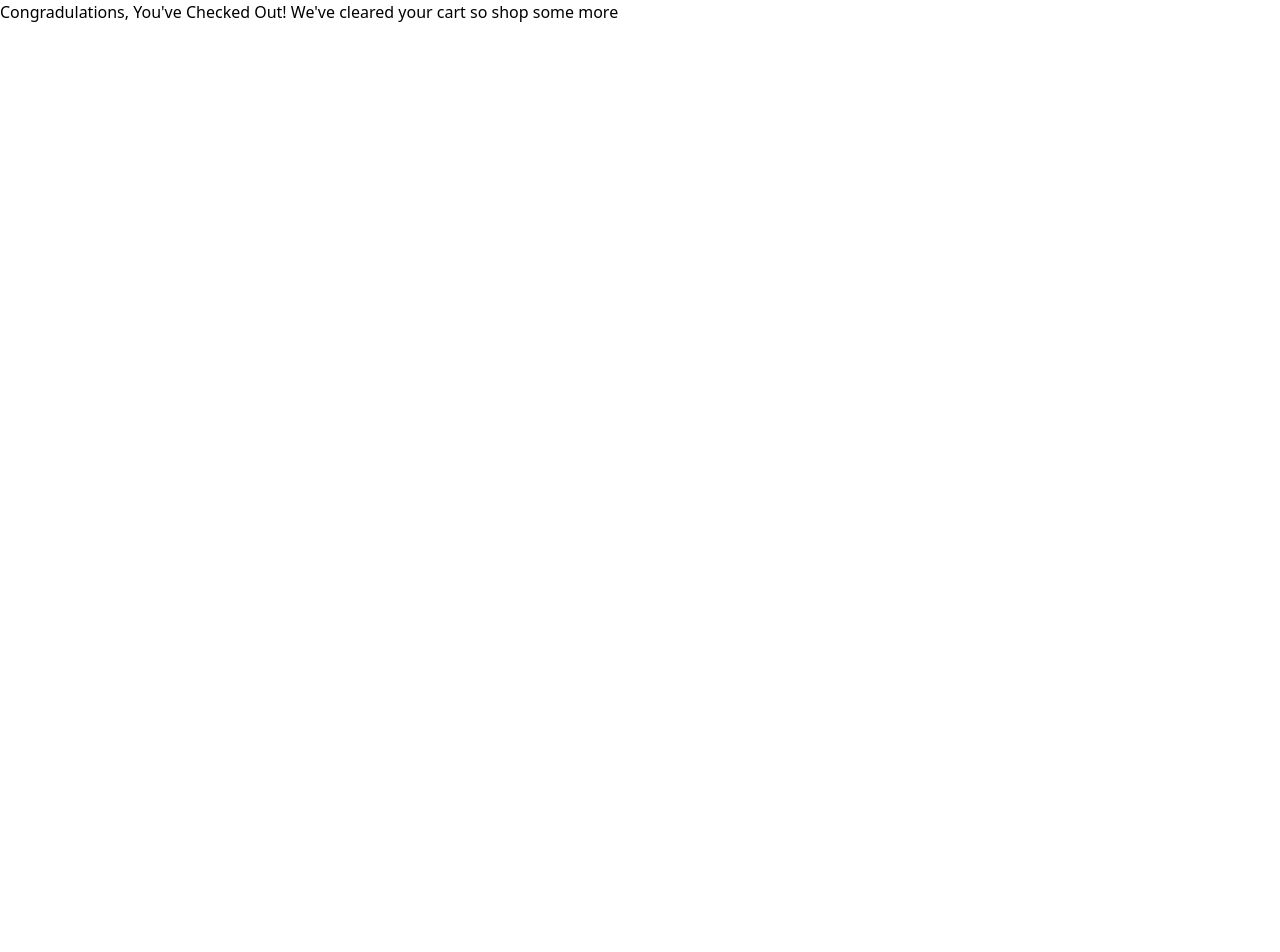
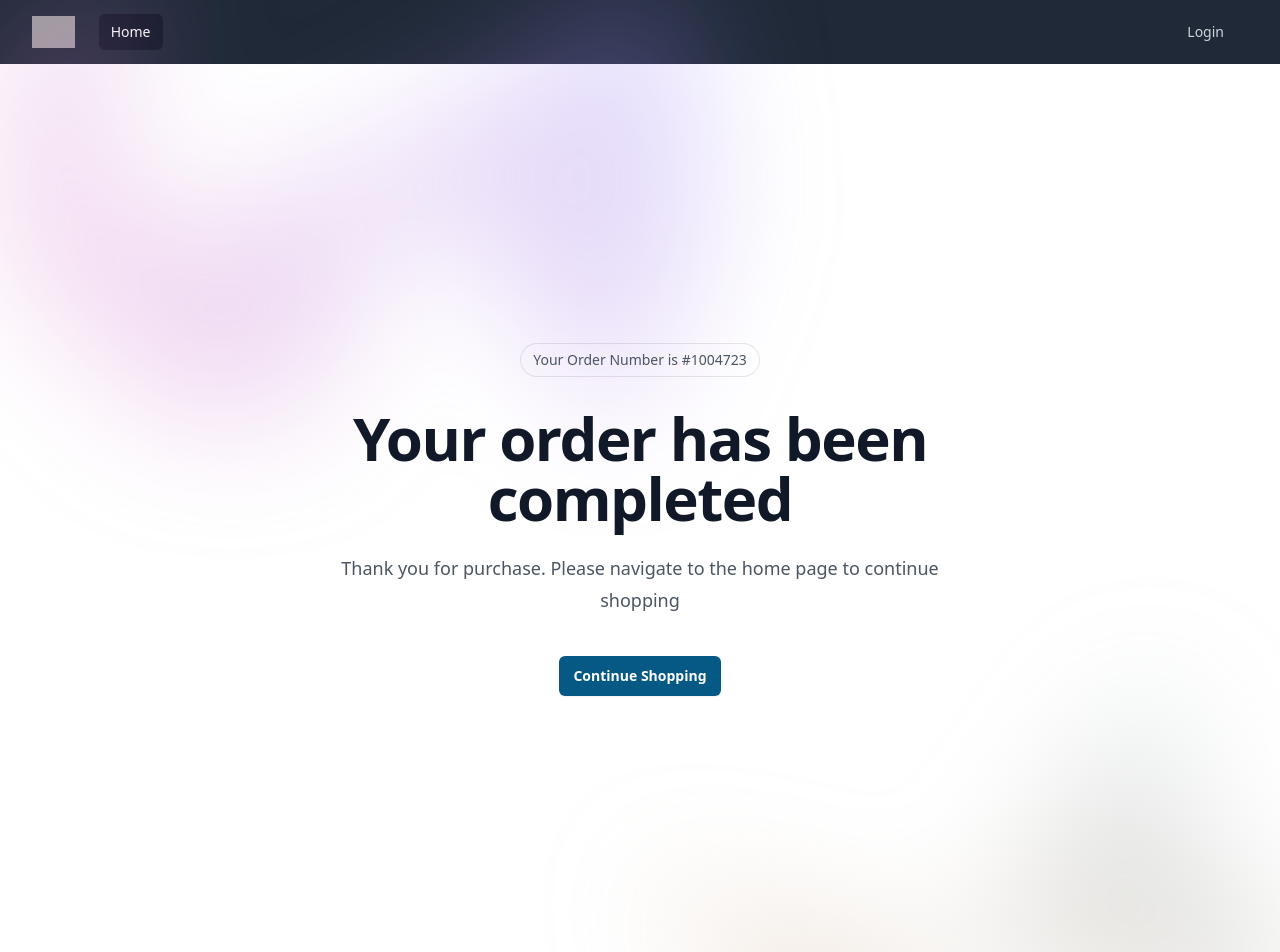
Before and after one commit to JSignature/ECommerceSite, a React (Vite) app: page /checkout in a window 1280 px wide. Shown: the top 952 px of the page. Before the commit the page ends 800 px from the top, so only its background shows below. Built offline with nearby package versions, Linux system fonts and the light colour scheme; grey boxes are pictures that could not be loaded.

Commit message:
add check out page styling

```diff
--- a/src/components/CheckOut.jsx
+++ b/src/components/CheckOut.jsx
@@ -1,11 +1,66 @@
 import React from 'react'
+import { useNavigate } from 'react-router-dom'
+import NavBar from './NavBar'
 
 const CheckOut = () => {
+  const navigate = useNavigate()
   return (
-    <div>
-      Congradulations, You've Checked Out! We've cleared your cart so shop some
-      more
-    </div>
+    <>
+      <NavBar />
+      <div className="bg-white">
+        <div className="relative isolate px-6 pt-14 lg:px-8">
+          <div
+            className="absolute inset-x-0 -top-40 -z-10 transform-gpu overflow-hidden blur-3xl sm:-top-80"
+            aria-hidden="true"
+          >
+            <div
+              className="relative left-[calc(50%-11rem)] aspect-[1155/678] w-[36.125rem] -translate-x-1/2 rotate-[30deg] bg-gradient-to-tr from-[#ff80b5] to-[#9089fc] opacity-30 sm:left-[calc(50%-30rem)] sm:w-[72.1875rem]"
+              style={{
+                clipPath:
+                  'polygon(74.1% 44.1%, 100% 61.6%, 97.5% 26.9%, 85.5% 0.1%, 80.7% 2%, 72.5% 32.5%, 60.2% 62.4%, 52.4% 68.1%, 47.5% 58.3%, 45.2% 34.5%, 27.5% 76.7%, 0.1% 64.9%, 17.9% 100%, 27.6% 76.8%, 76.1% 97.7%, 74.1% 44.1%)',
+              }}
+            />
+          </div>
+          <div className="mx-auto max-w-2xl py-32 sm:py-48 lg:py-56">
+            <div className="hidden sm:mb-8 sm:flex sm:justify-center">
+              <div className="relative rounded-full px-3 py-1 text-sm leading-6 text-gray-600 ring-1 ring-gray-900/10 hover:ring-gray-900/20">
+                Your Order Number is #1004723{' '}
+              </div>
+            </div>
+            <div className="text-center">
+              <h1 className="text-4xl font-bold tracking-tight text-gray-900 sm:text-6xl">
+                Your order has been completed
+              </h1>
+              <p className="mt-6 text-lg leading-8 text-gray-600">
+                Thank you for purchase. Please navigate to the home page to
+                continue shopping
+              </p>
+              <div className="mt-10 flex items-center justify-center gap-x-6">
+                <a
+                  onClick={() => navigate('/')}
+                  href="#"
+                  className="rounded-md bg-sky-800 px-3.5 py-2.5 text-sm font-semibold text-white shadow-sm hover:bg-sky-600 focus-visible:outline focus-visible:outline-2 focus-visible:outline-offset-2 focus-visible:outline-indigo-600"
+                >
+                  Continue Shopping
+                </a>
+              </div>
+            </div>
+          </div>
+          <div
+            className="absolute inset-x-0 top-[calc(100%-13rem)] -z-10 transform-gpu overflow-hidden blur-3xl sm:top-[calc(100%-30rem)]"
+            aria-hidden="true"
+          >
+            <div
+              className="relative left-[calc(50%+3rem)] aspect-[1155/678] w-[36.125rem] -translate-x-1/2 bg-gradient-to-tr from-[#e9ad81] to-[#3693c2] opacity-30 sm:left-[calc(50%+36rem)] sm:w-[72.1875rem]"
+              style={{
+                clipPath:
+                  'polygon(74.1% 44.1%, 100% 61.6%, 97.5% 26.9%, 85.5% 0.1%, 80.7% 2%, 72.5% 32.5%, 60.2% 62.4%, 52.4% 68.1%, 47.5% 58.3%, 45.2% 34.5%, 27.5% 76.7%, 0.1% 64.9%, 17.9% 100%, 27.6% 76.8%, 76.1% 97.7%, 74.1% 44.1%)',
+              }}
+            />
+          </div>
+        </div>
+      </div>
+    </>
   )
 }
 
--- a/src/components/LogIn.jsx
+++ b/src/components/LogIn.jsx
@@ -1,16 +1,19 @@
 import { useState } from 'react'
 import NavBar from './NavBar'
 import { login } from '../api/apiRoutes'
+import { useNavigate } from 'react-router-dom'
 
 const LogIn = () => {
   const [username, setUsername] = useState('johnd')
   const [password, setPassword] = useState('m38rmF$')
+  const navigate = useNavigate()
 
   const handleClick = async () => {
     const user = { username, password }
 
     const { data } = await login(user)
     localStorage.setItem('token', JSON.stringify(data.token))
+    navigate('/')
   }
   return (
     <>
```
